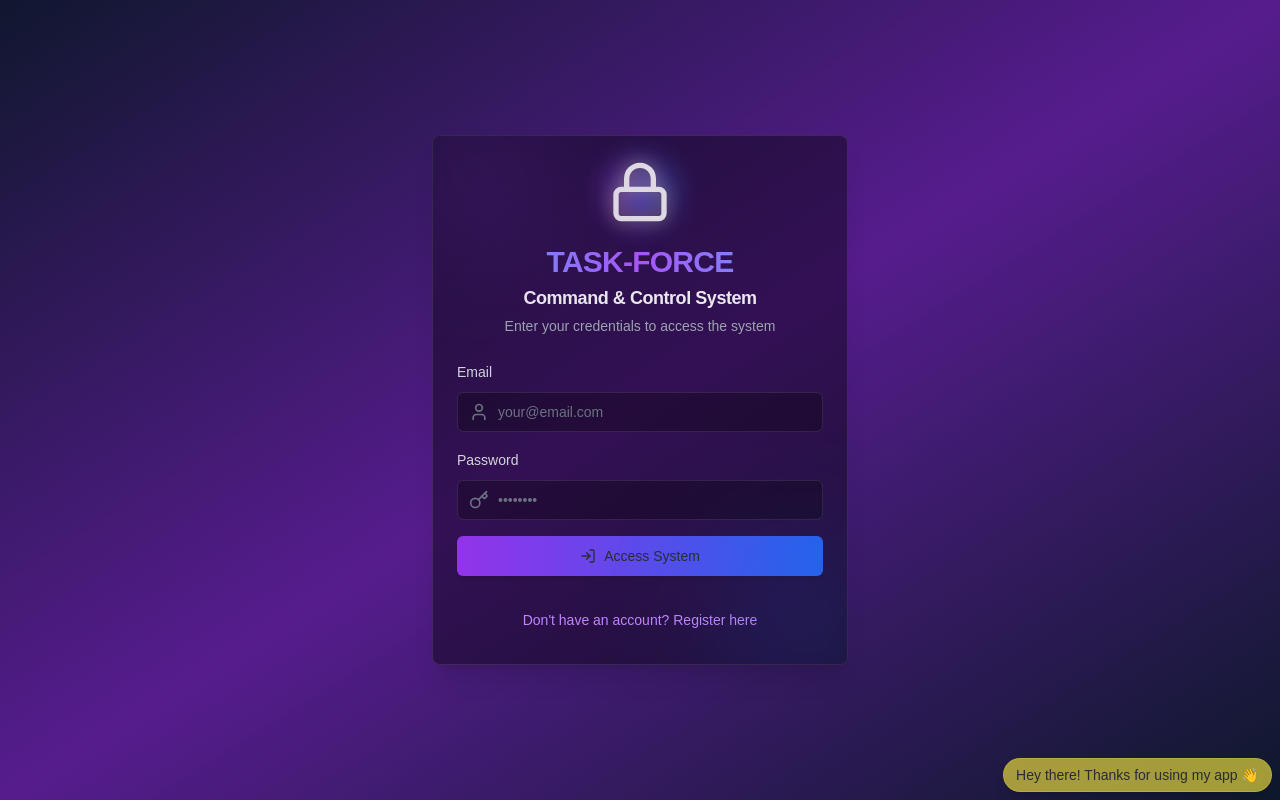
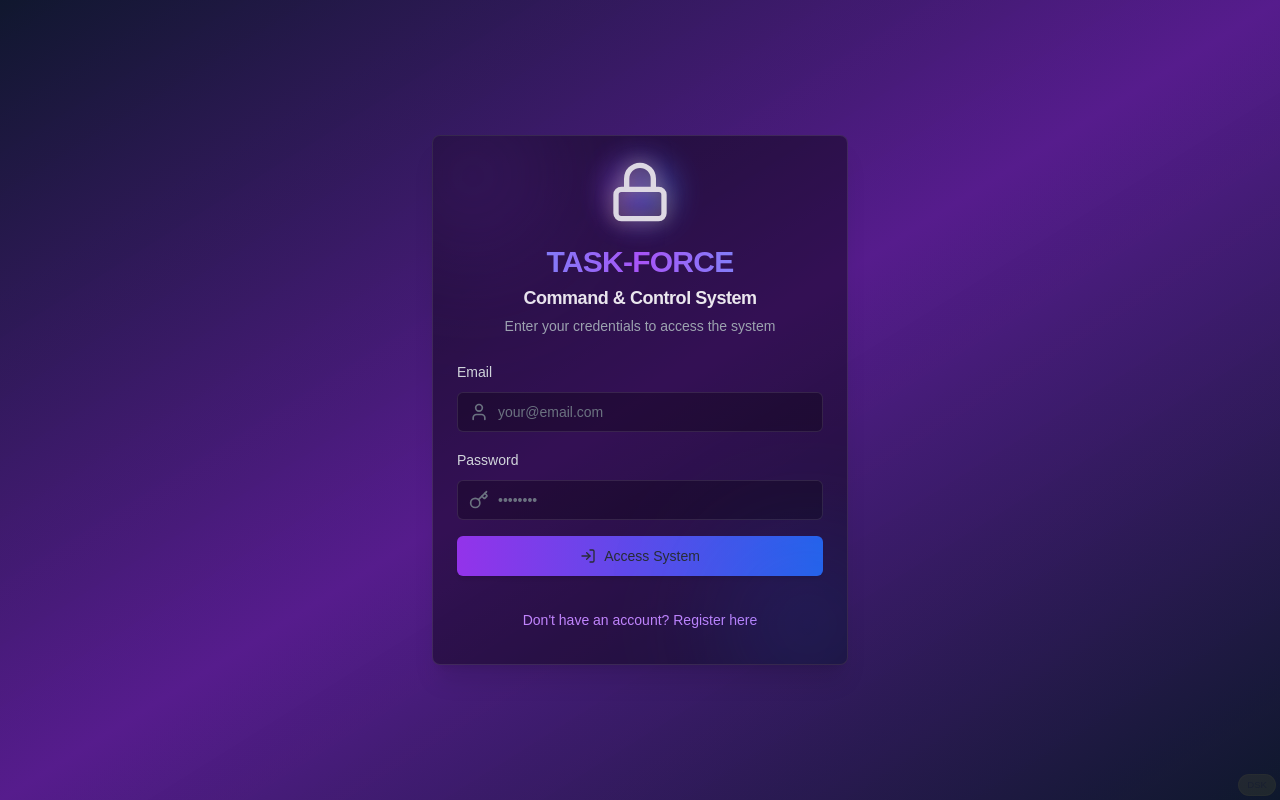
Before and after one commit to danielkremen818/idf-tasks-people-manager, a React (Vite) app: page /login in a window 1280 px wide. Built offline with nearby package versions, Linux system fonts and the light colour scheme.

Commit message:
Remove prominent easter egg
The watermark/credits section was made less prominent and harder to see.

```diff
--- a/src/components/Watermark.tsx
+++ b/src/components/Watermark.tsx
@@ -8,29 +8,30 @@ const Watermark = () => {
 
   return (
     <motion.div
-      className="fixed bottom-2 right-2 z-50 opacity-80 hover:opacity-100 transition-opacity duration-300"
-      initial={{ y: 20, opacity: 0 }}
-      animate={{ y: 0, opacity: 1 }}
+      className="fixed bottom-1 right-1 z-50 opacity-20 hover:opacity-60 transition-opacity duration-300"
+      initial={{ y: 10, opacity: 0 }}
+      animate={{ y: 0, opacity: 0.2 }}
       transition={{ duration: 0.5, delay: 0.5 }}
       onMouseEnter={() => setIsHovered(true)}
       onMouseLeave={() => setIsHovered(false)}
       onClick={() => setIsClicked(!isClicked)}
+      style={{ transform: 'scale(0.7)' }}
     >
       <motion.div
-        className="flex items-center justify-center bg-primary/70 text-primary-foreground px-3 py-1.5 rounded-full shadow-lg backdrop-blur-sm border border-primary/30"
+        className="flex items-center justify-center bg-primary/40 text-primary-foreground px-2 py-0.5 rounded-full shadow-sm backdrop-blur-sm border border-primary/20"
         whileHover={{ scale: 1.05 }}
         whileTap={{ scale: 0.95 }}
         animate={isClicked ? { rotate: [0, 5, -5, 0] } : {}}
         transition={{ duration: 0.5 }}
       >
-        <span className="flex items-center text-sm font-medium">
-          👋 Hey there! Thanks for using my app
+        <span className="flex items-center text-xs font-medium">
+          <span className="opacity-70 text-[0.6rem]">DSK</span>
         </span>
       </motion.div>
       <motion.div
-        className="absolute top-0 left-0 right-0 text-center font-bold text-lg text-primary/90 uppercase"
-        initial={{ opacity: 0, y: -10 }}
-        animate={isHovered ? { opacity: 1, y: -25 } : { opacity: 0, y: -10 }}
+        className="absolute top-0 left-0 right-0 text-center font-bold text-[0.6rem] text-primary/50 uppercase"
+        initial={{ opacity: 0, y: -5 }}
+        animate={isHovered ? { opacity: 1, y: -10 } : { opacity: 0, y: -5 }}
         transition={{ duration: 0.3 }}
         style={{ textShadow: '0 0 5px rgba(0,0,0,0.5)' }}
       >
```
